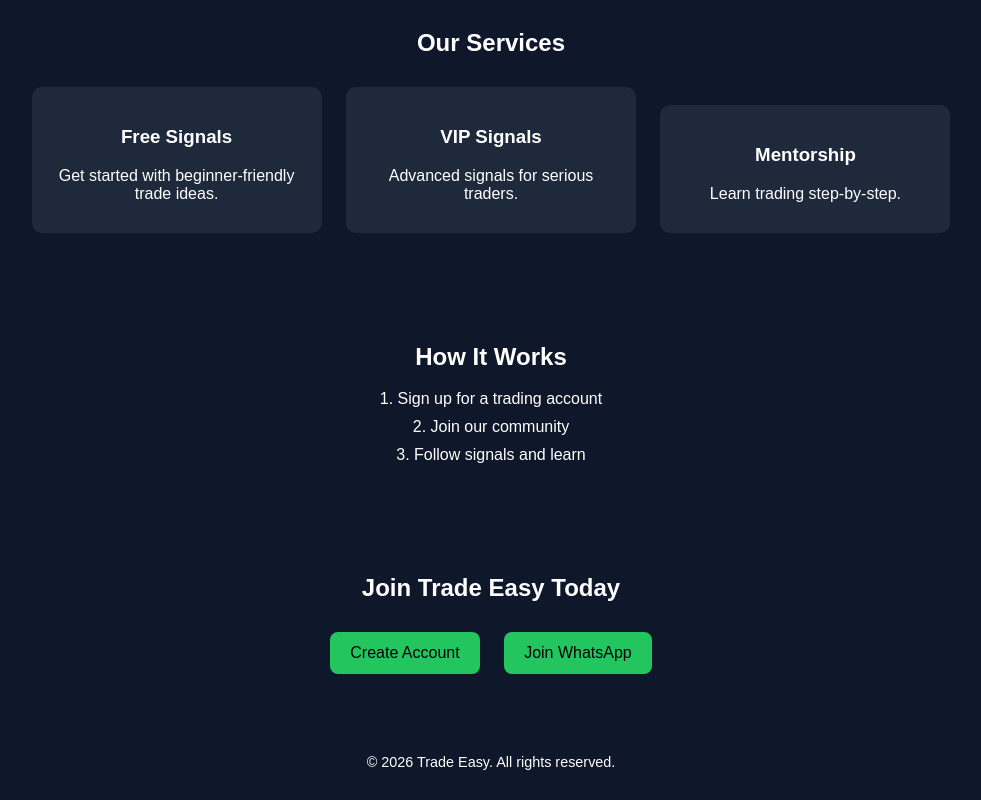
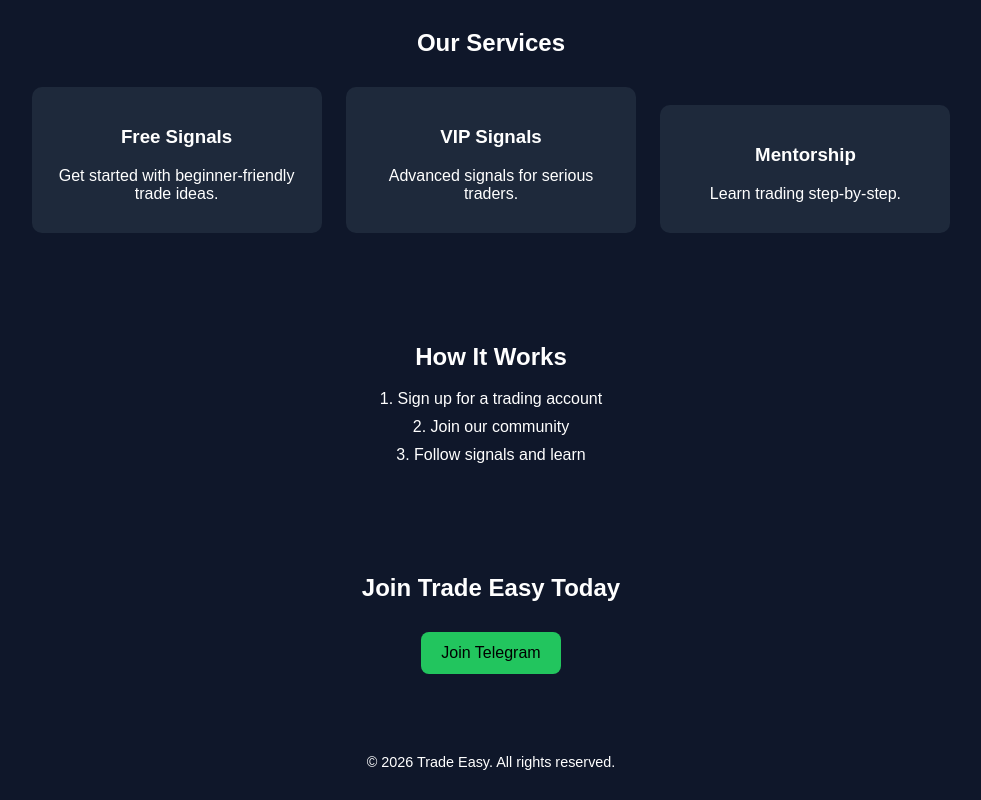
Before and after one commit to naboth21/easy-trader, a plain HTML site: page index.html in a window 1280 px wide. Shown: the part 533-1333 px from the top of the page, without its empty margins (149-1130 px from the left). Drawn offline with Linux system fonts and the light colour scheme.

Commit message:
Replace WhatsApp link with Telegram link

```diff
--- a/index.html
+++ b/index.html
@@ -54,8 +54,9 @@
 
 <section>
   <h2>Join Trade Easy Today</h2>
-  <a href="#" class="btn">Create Account</a>
-  <a href="https://wa.me/254748326961" target="_blank" class="btn">Join WhatsApp</a>
+  <a href="https://t.me/steelogins" target="_blank" class="btn">
+  Join Telegram
+</a>
 </section>
 
 <footer>
```
